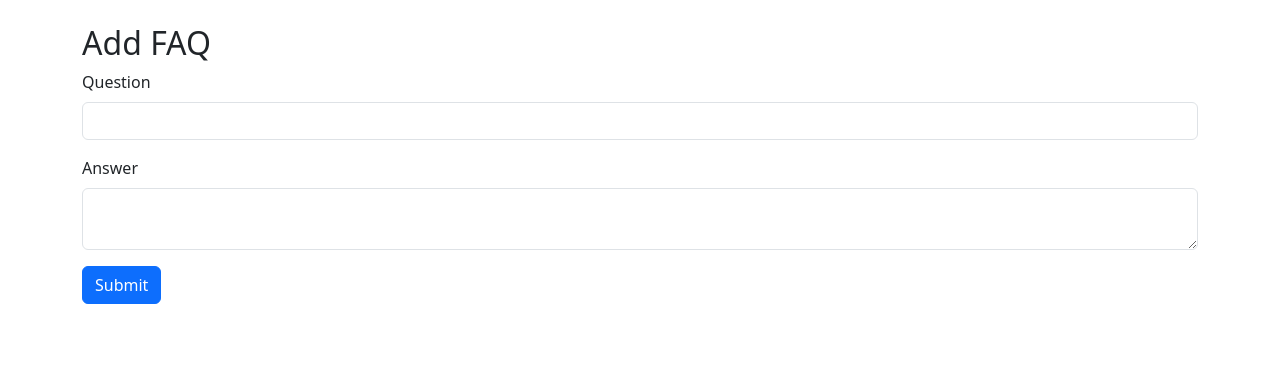
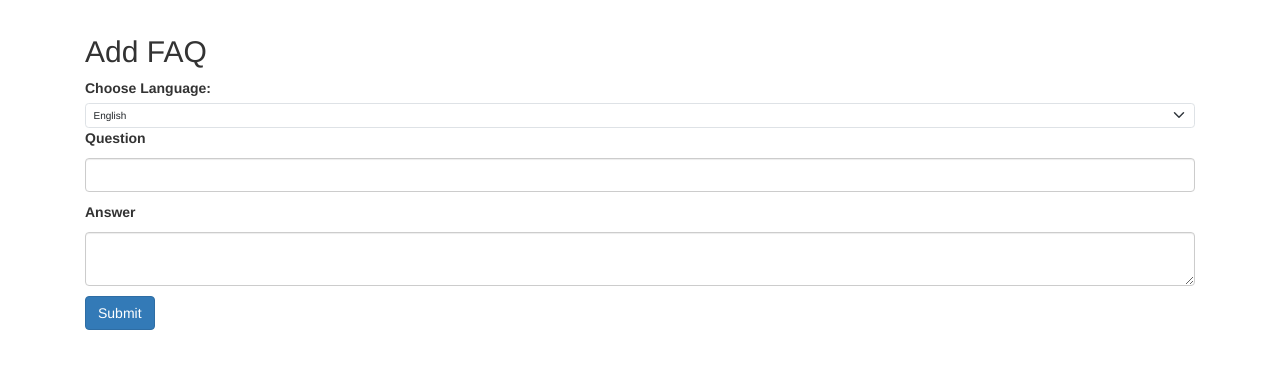
Before and after one commit to saiguptha2003/Multilingual-FAQ-System-with-Flask, a Flask app: page /api/faqs/add_faq in a window 1280 px wide. Shown: the top 369 px of the page. Run offline with Flask 3, Linux system fonts and the light colour scheme; some libraries are stand-ins or nearby versions.

Commit message:
feat: added WYSIWYG text formating in the jinja2 template

```diff
--- a/app/templates/base.jinja2
+++ b/app/templates/base.jinja2
@@ -5,6 +5,12 @@
     <meta name="viewport" content="width=device-width, initial-scale=1.0">
     <title>{% block title %}FAQ Management{% endblock %}</title>
     <link rel="stylesheet" href="https://cdn.jsdelivr.net/npm/bootstrap@5.3.0/dist/css/bootstrap.min.css">
+    <script src="https://cdnjs.cloudflare.com/ajax/libs/summernote/0.8.18/lang/summernote-hi-IN.min.js"></script>
+    <script src="https://cdnjs.cloudflare.com/ajax/libs/summernote/0.8.18/lang/summernote-ta-IN.min.js"></script>
+    <script src="https://cdnjs.cloudflare.com/ajax/libs/summernote/0.8.18/lang/summernote-te-IN.min.js"></script>
+    <script src="https://cdnjs.cloudflare.com/ajax/libs/summernote/0.8.18/lang/summernote-bn-BD.min.js"></script>
+    <script src="https://cdnjs.cloudflare.com/ajax/libs/summernote/0.8.18/lang/summernote-fr-FR.min.js"></script>
+
 </head>
 <body>
     <div class="container mt-4">
@@ -12,5 +18,15 @@
     </div>
 
     <script src="https://cdn.jsdelivr.net/npm/bootstrap@5.3.0/dist/js/bootstrap.bundle.min.js"></script>
+      <link href="https://stackpath.bootstrapcdn.com/bootstrap/3.4.1/css/bootstrap.min.css" rel="stylesheet">
+  <script src="https://code.jquery.com/jquery-3.5.1.min.js"></script>
+  <script src="https://stackpath.bootstrapcdn.com/bootstrap/3.4.1/js/bootstrap.min.js"></script>
+  <link href="https://cdn.jsdelivr.net/npm/summernote@0.9.0/dist/summernote.min.css" rel="stylesheet">
+  <script src="https://cdn.jsdelivr.net/npm/summernote@0.9.0/dist/summernote.min.js"></script>
+    <script>
+    $(document).ready(function() {
+        $('#summernote').summernote();
+    });
+  </script>
 </body>
 </html>
--- a/app/templates/create_faq.jinja2
+++ b/app/templates/create_faq.jinja2
@@ -2,6 +2,18 @@
 
 {% block content %}
     <h2>Add FAQ</h2>
+
+    <!-- Language Selector -->
+    <label for="language-selector">Choose Language:</label>
+    <select id="language-selector" class="form-select">
+        <option value="en-US">English</option>
+        <option value="hi-IN">हिन्दी (Hindi)</option>
+        <option value="ta-IN">தமிழ் (Tamil)</option>
+        <option value="te-IN">తెలుగు (Telugu)</option>
+        <option value="bn-BD">বাংলা (Bengali)</option>
+        <option value="fr-FR">Français (French)</option>
+    </select>
+
     <form method="POST">
         {{ form.hidden_tag() }}
 
@@ -12,8 +24,53 @@
 
         <div class="mb-3">
             <label class="form-label">{{ form.answer.label }}</label>
-            {{ form.answer(class="form-control") }}
+            {{ form.answer(class="form-control", id="summernote") }}
         </div>
+
         <button type="submit" class="btn btn-primary">Submit</button>
     </form>
+
+    <!-- Include Summernote CSS & JS -->
+    <link href="https://cdn.jsdelivr.net/npm/summernote@0.8.18/dist/summernote.min.css" rel="stylesheet">
+    <script src="https://cdn.jsdelivr.net/npm/summernote@0.8.18/dist/summernote.min.js"></script>
+
+    <!-- Load Language Files -->
+    <script src="https://cdnjs.cloudflare.com/ajax/libs/summernote/0.8.18/lang/summernote-hi-IN.min.js"></script>
+    <script src="https://cdnjs.cloudflare.com/ajax/libs/summernote/0.8.18/lang/summernote-ta-IN.min.js"></script>
+    <script src="https://cdnjs.cloudflare.com/ajax/libs/summernote/0.8.18/lang/summernote-te-IN.min.js"></script>
+    <script src="https://cdnjs.cloudflare.com/ajax/libs/summernote/0.8.18/lang/summernote-bn-BD.min.js"></script>
+    <script src="https://cdnjs.cloudflare.com/ajax/libs/summernote/0.8.18/lang/summernote-fr-FR.min.js"></script>
+
+    <script>
+        $(document).ready(function() {
+            // Initialize Summernote with default language
+            $('#summernote').summernote({
+                height: 200,
+                lang: 'en-US',  // Default to English
+                toolbar: [
+                    ['style', ['bold', 'italic', 'underline', 'clear']],
+                    ['para', ['ul', 'ol', 'paragraph']],
+                    ['insert', ['link', 'picture', 'video']],
+                    ['view', ['fullscreen', 'codeview']]
+                ]
+            });
+
+            // Language change functionality
+            $('#language-selector').on('change', function() {
+                var selectedLang = $(this).val();
+                $('#summernote').summernote('destroy'); // Destroy the existing editor
+                $('#summernote').summernote({
+                    height: 200,
+                    lang: selectedLang,  // Set new language
+                    toolbar: [
+                        ['style', ['bold', 'italic', 'underline', 'clear']],
+                        ['para', ['ul', 'ol', 'paragraph']],
+                        ['insert', ['link', 'picture', 'video']],
+                        ['view', ['fullscreen', 'codeview']]
+                    ]
+                });
+            });
+        });
+    </script>
+
 {% endblock %}
```
Also changed, not shown: app/templates/get_faqs.jinja2 (added, +25 -0 lines).
